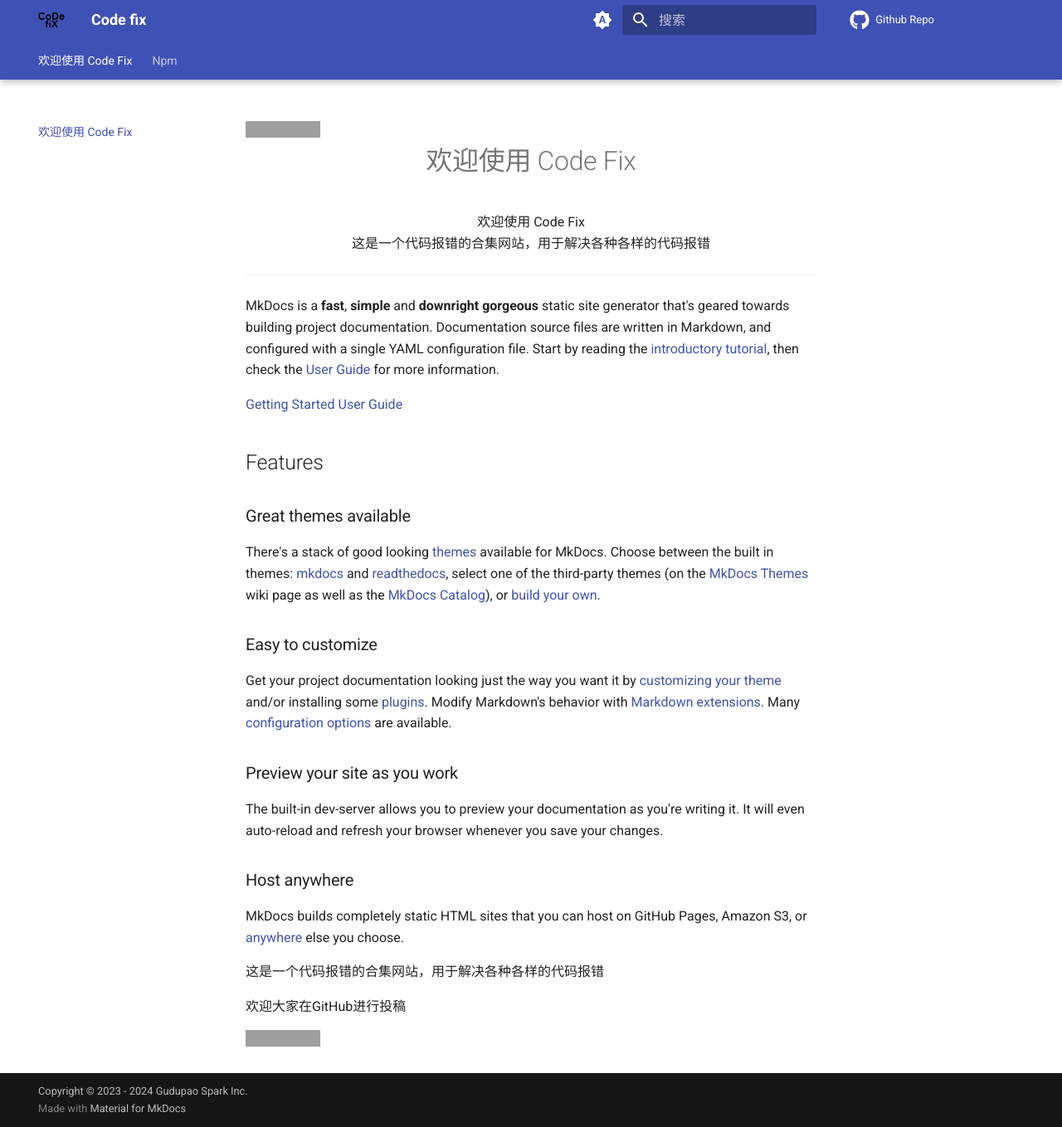
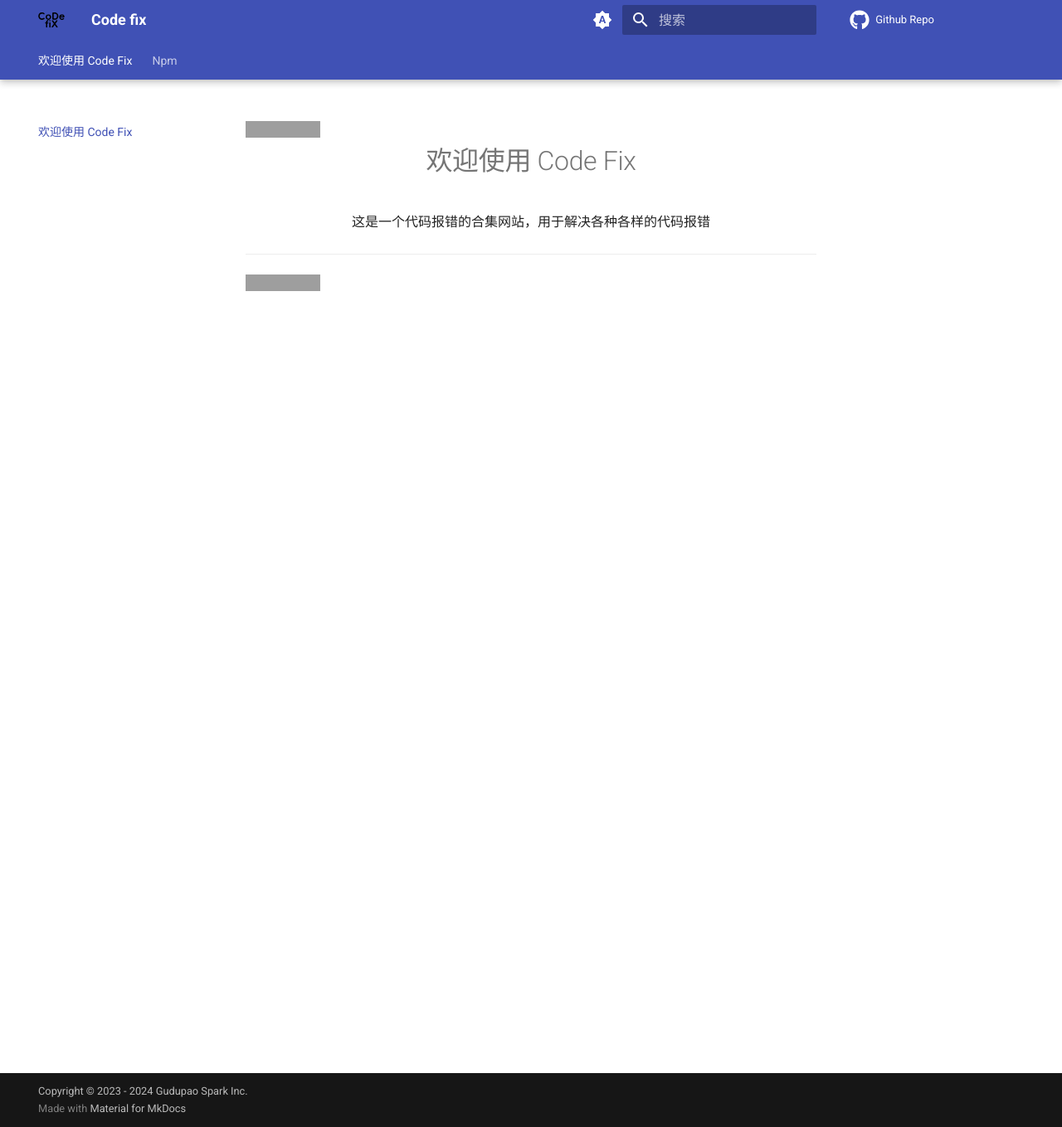
Before and after one commit to GudupaoSpark/code-fix, an MkDocs documentation site: the page built from docs/index.md, in a window 1280 px wide and 1359 px high. Shown: the whole window at 83% size. Built offline with MkDocs 1.6.1 and Material for MkDocs 9.7.7, drawn with Linux system fonts in a browser that asks for light colours; comment, search, counter and statistics services are not loaded; grey boxes are pictures that could not be loaded.

Commit message:
Update index.md

```diff
--- a/docs/index.md
+++ b/docs/index.md
@@ -1,111 +1,5 @@
 # <center>欢迎使用 Code Fix</center>
-
-<center>欢迎使用 Code Fix</center>
 
 <center>这是一个代码报错的合集网站，用于解决各种各样的代码报错</center>
 
 ---
-
-MkDocs is a **fast**, **simple** and **downright gorgeous** static site
-generator that's geared towards building project documentation. Documentation
-source files are written in Markdown, and configured with a single YAML
-configuration file. Start by reading the [introductory tutorial], then check the
-[User Guide] for more information.
-
-[introductory tutorial]: getting-started.md
-[User Guide]: user-guide/README.md
-
-<div class="text-center">
-<a href="getting-started/" class="btn btn-primary" role="button">Getting Started</a>
-<a href="user-guide/" class="btn btn-primary" role="button">User Guide</a>
-</div>
-
-<div class="pt-2 pb-4 px-4 my-4 bg-body-tertiary rounded-3">
-<h2 class="display-4 text-center">Features</h2>
-
-<div class="row">
-  <div class="col-sm-6">
-    <div class="card mb-4">
-      <div class="card-body">
-        <h3 class="card-title">Great themes available</h3>
-        <p class="card-text">
-            There's a stack of good looking <a href="user-guide/choosing-your-theme">themes</a> available for MkDocs.
-            Choose between the built in themes:
-            <a href="user-guide/choosing-your-theme/#mkdocs">mkdocs</a> and
-            <a href="user-guide/choosing-your-theme/#readthedocs">readthedocs</a>,
-            select one of the third-party themes
-            (on the <a href="https://github.com/mkdocs/mkdocs/wiki/MkDocs-Themes">MkDocs Themes</a> wiki page
-            as well as the <a href="https://github.com/mkdocs/catalog#-theming">MkDocs Catalog</a>),
-            or <a href="dev-guide/themes/">build your own</a>.
-        </p>
-      </div>
-    </div>
-  </div>
-  <div class="col-sm-6">
-    <div class="card mb-4">
-      <div class="card-body">
-        <h3 class="card-title">Easy to customize</h3>
-        <p class="card-text">
-            Get your project documentation looking just the way you want it by
-            <a href="user-guide/customizing-your-theme/">customizing your
-            theme</a> and/or installing some <a
-            href="user-guide/configuration/#plugins">plugins</a>. Modify
-            Markdown's behavior with <a
-            href="user-guide/configuration/#markdown_extensions">Markdown
-            extensions</a>. Many <a
-            href="user-guide/configuration/">configuration options</a> are
-            available.
-        </p>
-      </div>
-    </div>
-  </div>
-</div>
-
-<div class="row">
-  <div class="col-sm-6">
-    <div class="card">
-      <div class="card-body">
-        <h3 class="card-title">Preview your site as you work</h3>
-        <p class="card-text">
-            The built-in dev-server allows you to preview your documentation
-            as you're writing it. It will even auto-reload and refresh your
-            browser whenever you save your changes.
-        </p>
-      </div>
-    </div>
-  </div>
-  <div class="col-sm-6">
-    <div class="card">
-      <div class="card-body">
-        <h3 class="card-title">Host anywhere</h3>
-        <p class="card-text">
-            MkDocs builds completely static HTML sites that you can host on
-            GitHub Pages, Amazon S3, or <a
-            href="user-guide/deploying-your-docs/">anywhere</a> else you
-            choose.
-        </p>
-      </div>
-    </div>
-  </div>
-</div>
-</div>
-
-
-
-
-
-
-
-
-
-
-
-
-
-
-
-
-
-这是一个代码报错的合集网站，用于解决各种各样的代码报错
-
-欢迎大家在GitHub进行投稿
```
